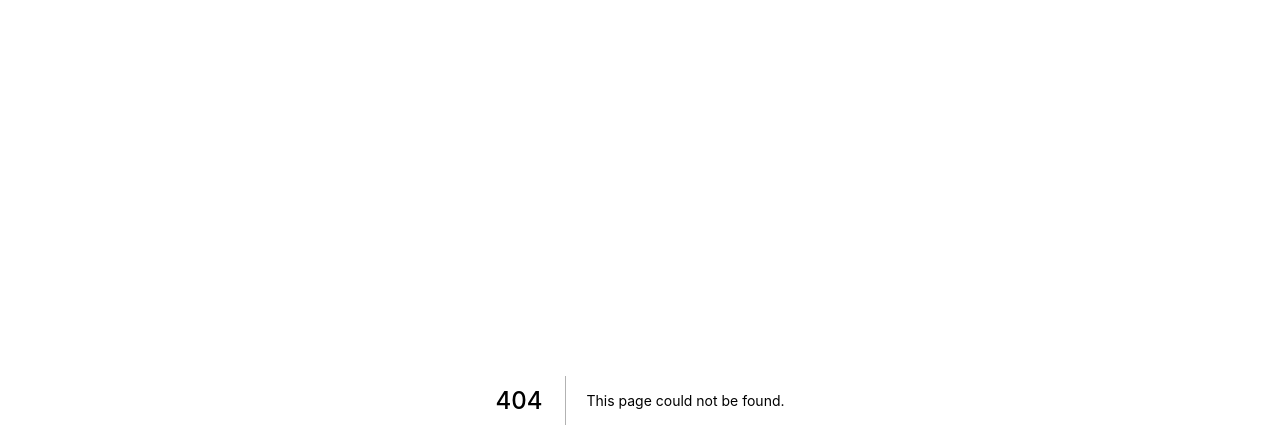
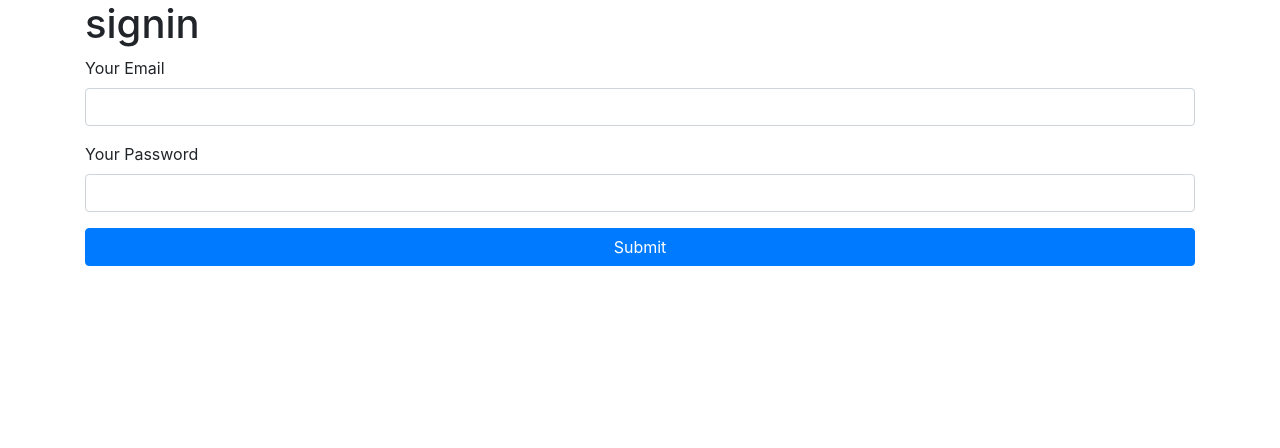
Before and after one commit to M-adeelnasir/microservices-app, a Next.js app in the folder client/: page /auth/signin in a window 1280 px wide. Before the commit this address had no page. Shown: the top 448 px of the page. Built offline with nearby package versions, Linux system fonts and the light colour scheme.

Commit message:
sign in page complete with req

```diff
--- /dev/null
+++ b/client/pages/auth/signin.js
@@ -0,0 +1,38 @@
+import React, { useState } from 'react'
+import useRequest from '../../hooks/use-request'
+import Router from 'next/router'
+
+const signin = () => {
+    const [email, setEmail] = useState("")
+    const [password, setPassword] = useState("")
+
+    const { doRequest, errors } = useRequest({ method: 'post', url: 'https://auth.dev/api/users/signin', body: { email, password }, onSuccess: () => Router.push('/') })
+
+    const handleSubmit = async (e) => {
+        e.preventDefault()
+        await doRequest()
+    }
+
+    return (
+        <>
+            <div className="container w-100">
+                <h1>signin</h1>
+                <form onSubmit={handleSubmit}>
+                    <div className="form-group">
+                        <label htmlFor="email">Your Email</label>
+                        <input type="text" className="form-control" value={email} onChange={(e) => setEmail(e.target.value)} />
+                    </div>
+                    <div className="form-group">
+                        <label htmlFor="email">Your Password</label>
+                        <input type="password" className="form-control" value={password} onChange={(e) => setPassword(e.target.value)} />
+                    </div>
+                    {errors}
+                    <button className="btn btn-primary btn-block">Submit</button>
+                </form>
+            </div>
+        </>
+    )
+}
+
+
+export default signin
```
